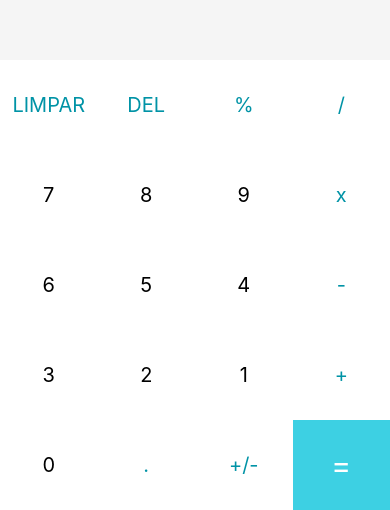
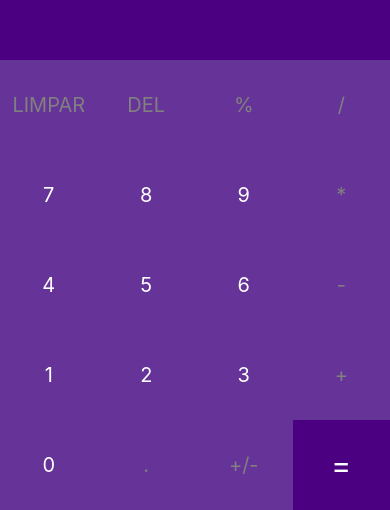
Before and after one commit to lindoni/UC13, a React Native app: screen / in a window 390 px wide. Shown: the part 334-844 px from the top of the page. Built offline with nearby package versions, Linux system fonts and the light colour scheme.

Commit message:
melhorias realizadas

```diff
--- a/App.js
+++ b/App.js
@@ -4,7 +4,7 @@
 
 export default function App() {
   // Mapeamento de teclas
-  const buttons = ['LIMPAR', 'DEL', '%', '/', 7, 8, 9, "x", 6, 5, 4, '-', 3, 2, 1, '+', 0, '.', '+/-', '=']
+  const buttons = ['LIMPAR', 'DEL', '%', '/', 7, 8, 9, "*", 4, 5, 6, '-', 1, 2, 3, '+', 0, '.', '+/-', '=']
 
   const [currentNumber, setCurrentNumber] = useState("")
   const [lastNumber, setLastNumber] = useState("")
@@ -42,7 +42,7 @@
     }
     switch (buttonPressed) {
       case 'DEL':
-        setCurrentNumber(currentNumber.substring(0, (currentNumber.length - 2)))
+        setCurrentNumber(currentNumber.substring(0, (currentNumber.length - 1)))
         return
       case 'LIMPAR': // Limpa todo o conteúdo
         setLastNumber("")
@@ -74,12 +74,12 @@
 
         {buttons.map((button) =>
           button === '=' ? // Mapeamento do botão =
-            <TouchableOpacity onPress={() => handleInput(button)} key={button} style={[styles.button, { backgroundColor: '#3dd0e3' }]}>
+            <TouchableOpacity onPress={() => handleInput(button)} key={button} style={[styles.button, { backgroundColor: '#4b0082' }]}>
               <Text style={[styles.textButton, { color: "white", fontSize: 30 }]}>{button}</Text>
             </TouchableOpacity>
             : // Mapeamento dos outros botões
             <TouchableOpacity onPress={() => handleInput(button)} key={button} style={styles.button}>
-              <Text style={[styles.textButton, { color: typeof (button) === 'number' ? 'black' : '#0093a6' }]}>{button}</Text>
+              <Text style={[styles.textButton, { color: typeof (button) === 'number' ? 'white' : 'gray' }]}>{button}</Text>
             </TouchableOpacity>
         )}
       </View>
@@ -97,17 +97,17 @@
   results: {
         flex: 2,
         justifyContent: "center",
-        backgroundColor: "#f5f5f5"
+        backgroundColor: "#4b0082"
   },
   resultText: {
-        color: "#282F38",
+        color: "white",
         fontSize: 32,
         fontWeight: "bold",
         padding: 12,
         textAlign: "right"
       },
       historyText: {
-        color: "#7c7c7c",
+        color: "gray",
         fontSize: 20,
         marginRight: 10,
         alignSelf: 'flex-end',
@@ -117,7 +117,7 @@
         flexWrap: 'wrap',
       },
       button: {
-        backgroundColor: 'white',
+        backgroundColor: '#663399',
         alignItems: 'center',
         justifyContent: 'center',
         minWidth: 90,
@@ -125,7 +125,7 @@
         flex: 2,
       },
       textButton: {
-        color: "#7c7c7c",
+        color: "white",
         fontSize: 20,
       }
 })
```
